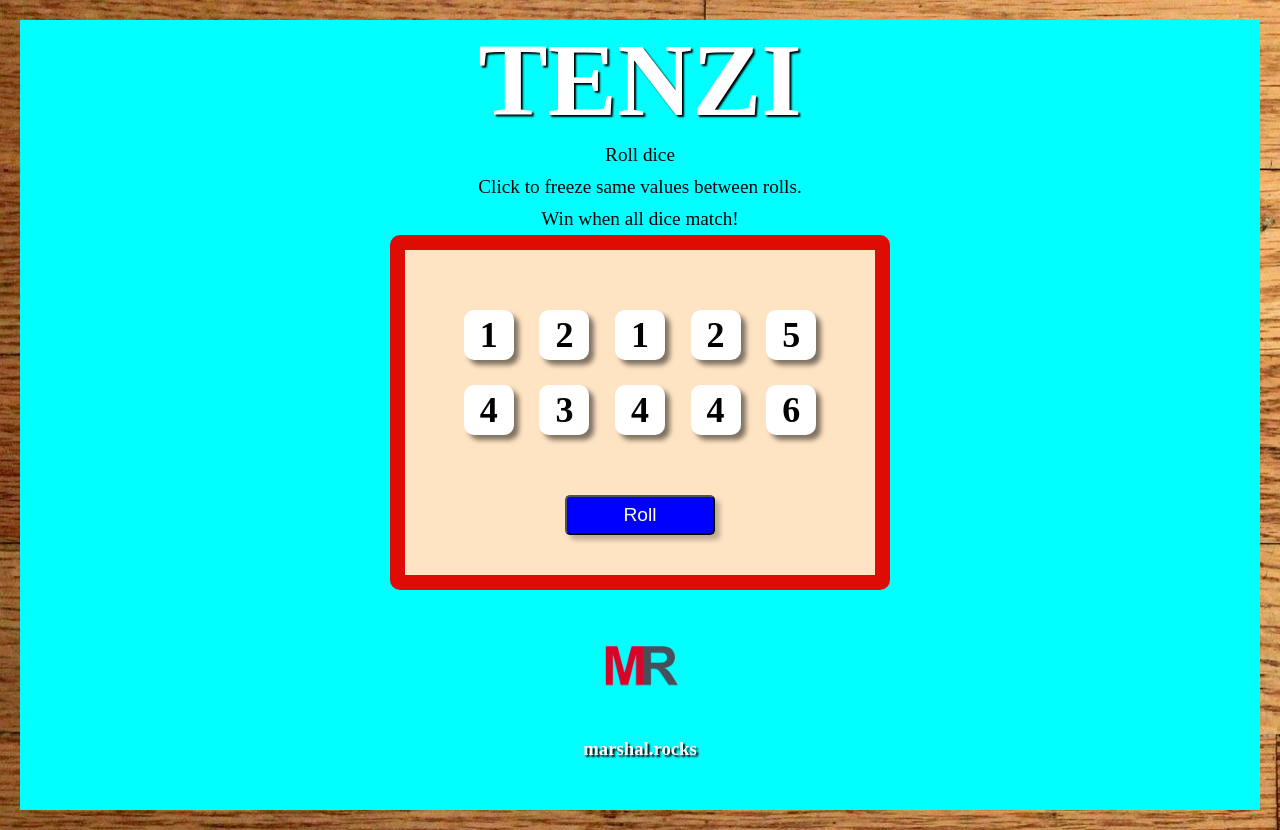
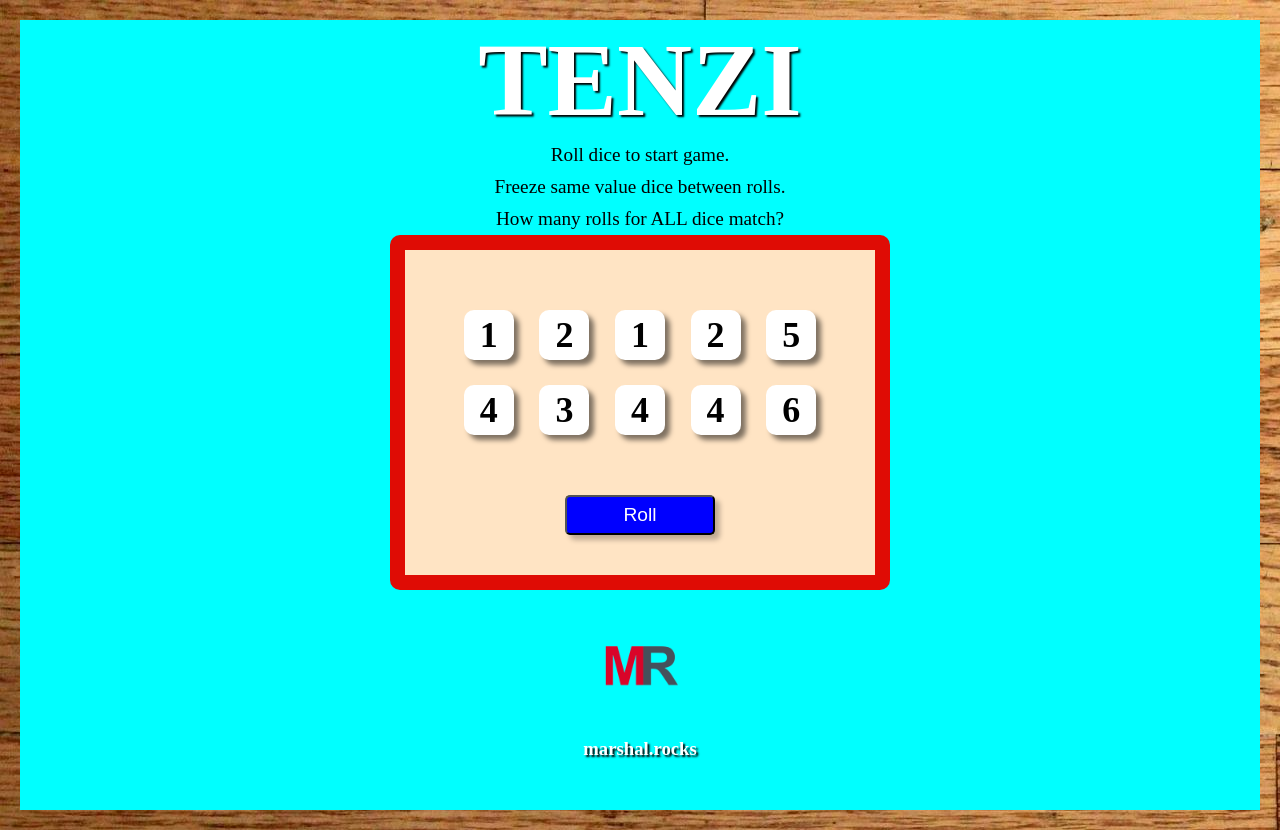
Before and after one commit to remarshal/tenzies-game, a React (Create React App) app: page / in a window 1280 px wide. Built offline with nearby package versions, Linux system fonts and the light colour scheme.

Commit message:
updated wording

```diff
--- a/src/App.jsx
+++ b/src/App.jsx
@@ -10,12 +10,11 @@ function App() {
     const newDice = [];
     for (let i = 0; i < 10; i++) {
       newDice.push({
-        value: Math.floor(Math.random() * 6) + 1,
+        value: Math.ceil(Math.random() * 6),
         isHeld: false,
         id: i
       });
     }
-    console.log(newDice)
     return newDice;
   }
 
@@ -44,9 +43,9 @@ function App() {
   return (
     <main>
       <h1>TENZI</h1>
-      <p className="instructions">Roll dice</p>
-      <p className="instructions">Click to freeze same values between rolls.</p>
-      <p className="instructions">Win when all dice match!</p>
+      <p className="instructions">Roll dice to start game.</p>
+      <p className="instructions">Freeze same value dice between rolls.</p>
+      <p className="instructions">How many rolls for ALL dice match?</p>
       <div className="container">
         <div className="dice--container">
           {diceNumbers}
```
